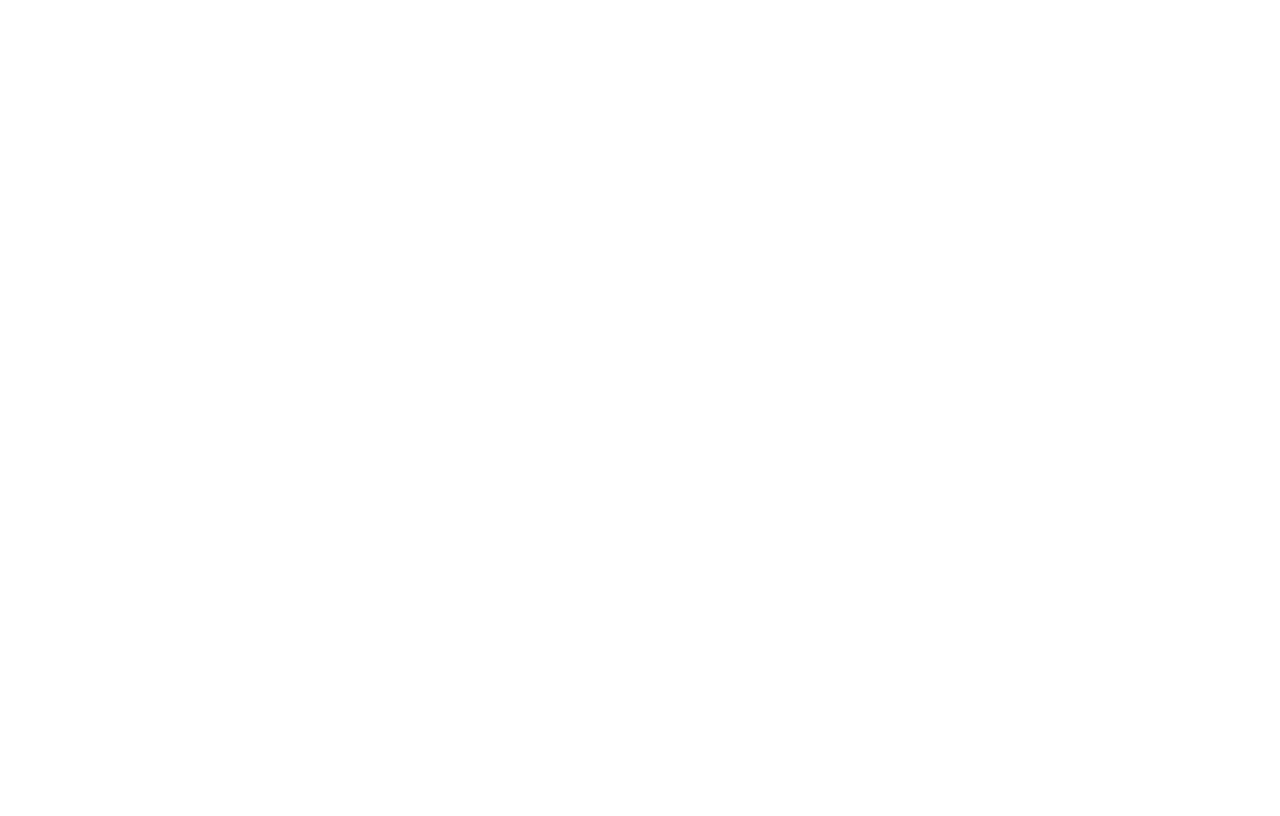
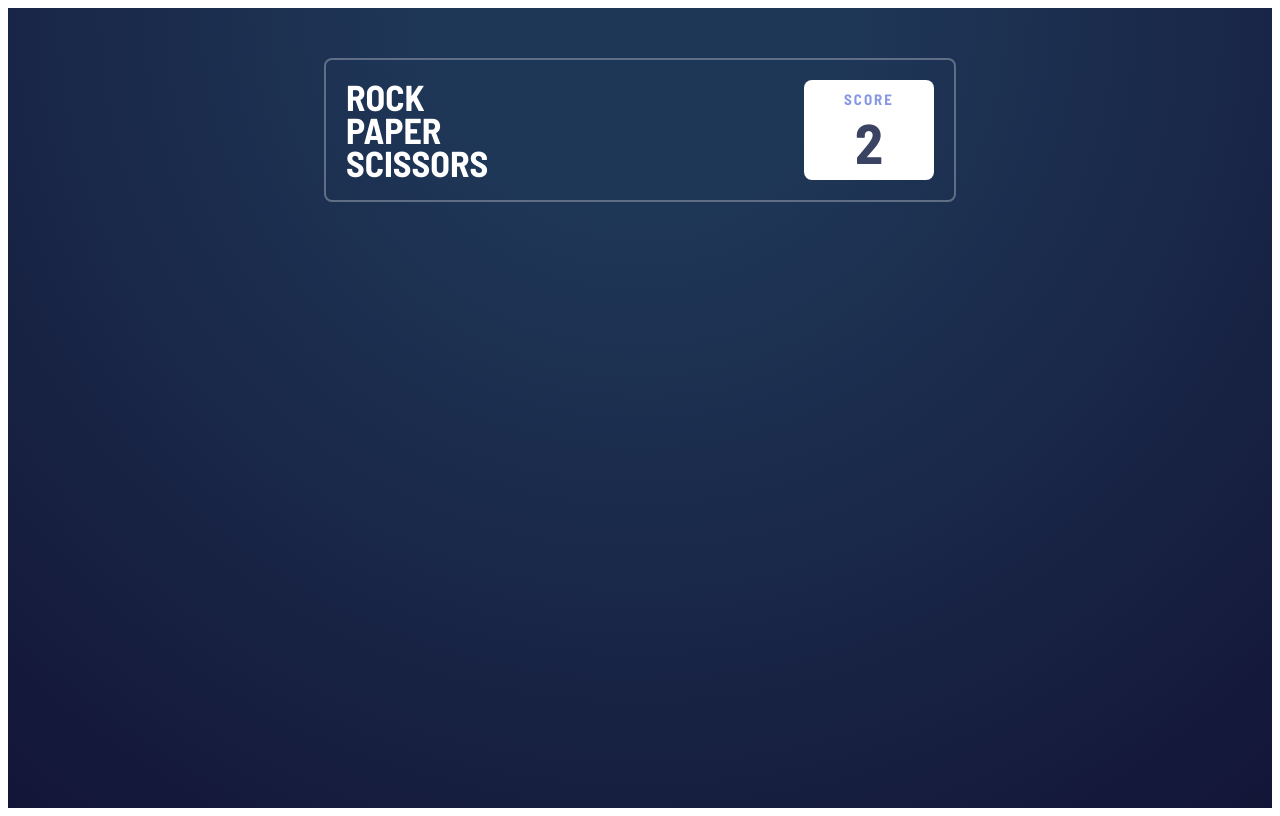
Before and after one commit to nitoloz/rock-paper-scissors, an Angular app: page / in a window 1280 px wide. Built offline with nearby package versions, Linux system fonts and the light colour scheme.

Commit message:
feat: score frame

```diff
--- a/src/app/app.component.css
+++ b/src/app/app.component.css
@@ -2,4 +2,14 @@
   background-image: radial-gradient(circle at center top, rgb(31, 55, 87) 20%, rgb(19, 21, 55) 100%);
   color: white;
   font-family: "Barlow Semi Condensed", sans-serif;
+  height: 100vh;
+  display: flex;
+  flex-direction: column;
+  align-items: center;
 }
+
+.score-container {
+  padding-top: 50px;
+  width: 50%;
+  min-width: 600px;
+}
--- a/src/app/app.component.html
+++ b/src/app/app.component.html
@@ -1,3 +1,5 @@
 <div class="content">
-
+  <div class="score-container">
+    <app-score [score]="2"></app-score>
+  </div>
 </div>
--- a/src/app/app.module.ts
+++ b/src/app/app.module.ts
@@ -2,13 +2,15 @@
 import { BrowserModule } from '@angular/platform-browser';
 
 import { AppComponent } from './app.component';
+import { ScoreModule } from '../score/score.module';
 
 @NgModule({
   declarations: [
     AppComponent
   ],
   imports: [
-    BrowserModule
+    BrowserModule,
+    ScoreModule
   ],
   providers: [],
   bootstrap: [ AppComponent ]
--- a/src/index.html
+++ b/src/index.html
@@ -6,6 +6,9 @@
   <base href="/">
   <meta name="viewport" content="width=device-width, initial-scale=1">
   <link rel="icon" type="image/x-icon" href="favicon.ico">
+  <link rel="preconnect" href="https://fonts.googleapis.com">
+  <link rel="preconnect" href="https://fonts.gstatic.com" crossorigin>
+  <link href="https://fonts.googleapis.com/css2?family=Barlow+Semi+Condensed:wght@600;700&display=swap" rel="stylesheet">
 </head>
 <body>
   <app-root></app-root>
--- /dev/null
+++ b/src/models/game-type.ts
@@ -0,0 +1,4 @@
+export enum GameType{
+  Basic,
+  Advanced
+}
--- /dev/null
+++ b/src/score/score.component.css
@@ -0,0 +1,47 @@
+.score-frame {
+  border: 2px solid #606e85;
+  border-radius: 8px;
+  padding: 20px;
+
+  min-height: 100px;
+  font-weight: 700;
+  color: #fff;
+
+  display: flex;
+  flex-direction: row;
+  justify-content: space-between;
+}
+
+.title {
+  display: flex;
+  flex-direction: column;
+  justify-content: space-around;
+  text-transform: uppercase;
+  font-size: 36px;
+  line-height: 32px;
+}
+
+.score-container {
+  background-color: white;
+  padding: 10px 20px;
+  text-align: center;
+  border-radius: 8px;
+  min-width: 90px;
+
+  display: flex;
+  flex-direction: column;
+  justify-content: space-between;
+}
+
+.score-label {
+  color: #8697E4;
+  text-transform: uppercase;
+  font-size: 15px;
+  letter-spacing: 2px;
+}
+
+.score-value {
+  color: #3B4363;
+  font-size: 56px;
+  line-height: 56px;
+}
--- /dev/null
+++ b/src/score/score.component.html
@@ -0,0 +1,12 @@
+<div class="score-frame">
+  <div class="title">
+    <div>rock</div>
+    <div>paper</div>
+    <div>scissors</div>
+  </div>
+  <div class="score-container">
+    <div class="score-label">score</div>
+    <div class="score-value">{{score}}</div>
+  </div>
+
+</div>
--- /dev/null
+++ b/src/score/score.component.ts
@@ -0,0 +1,20 @@
+import { Component, Input, OnInit } from '@angular/core';
+import { GameType } from '../models/game-type';
+
+@Component({
+  selector: 'app-score',
+  templateUrl: './score.component.html',
+  styleUrls: [ './score.component.css' ]
+})
+export class ScoreComponent implements OnInit {
+
+  @Input() public gameType = GameType.Basic;
+  @Input() public score = 0;
+
+  constructor() {
+  }
+
+  ngOnInit(): void {
+  }
+
+}
```
Also changed, not shown: src/score/score.module.ts (added, +16 -0 lines), 1 other file (tests, documents, lock files or other folders).
